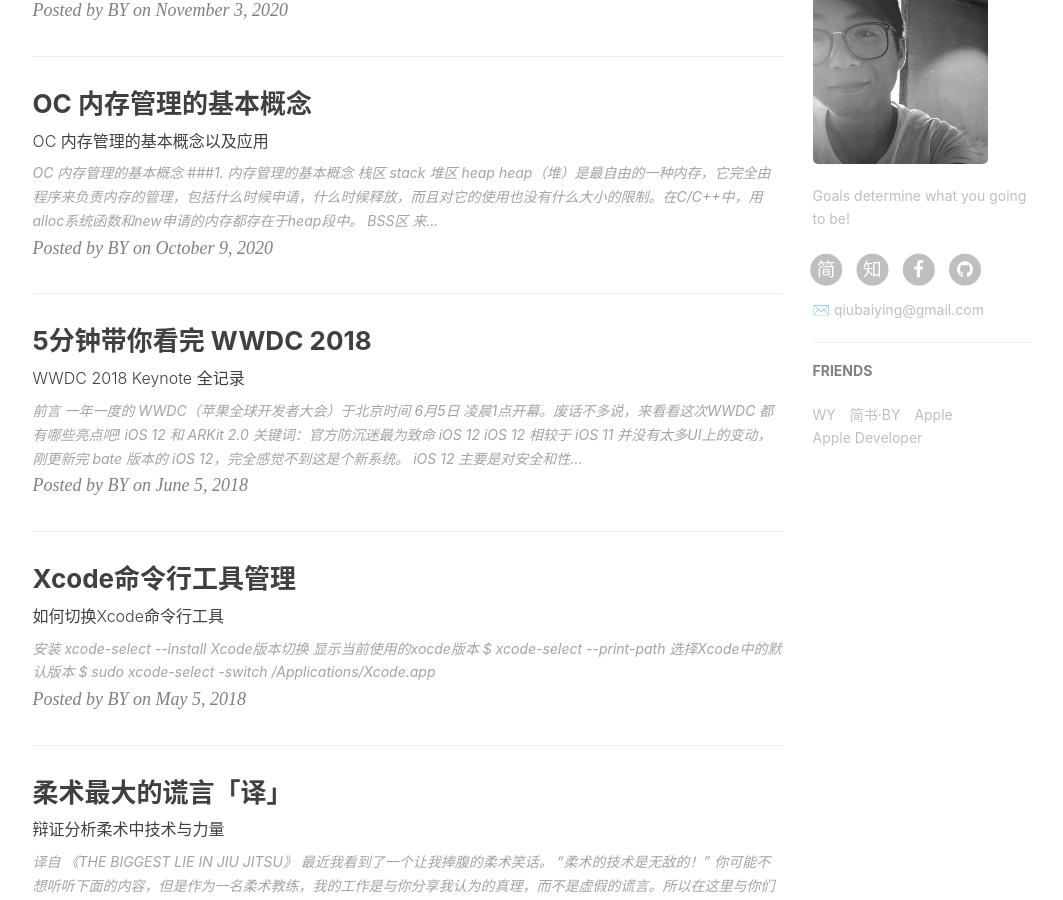
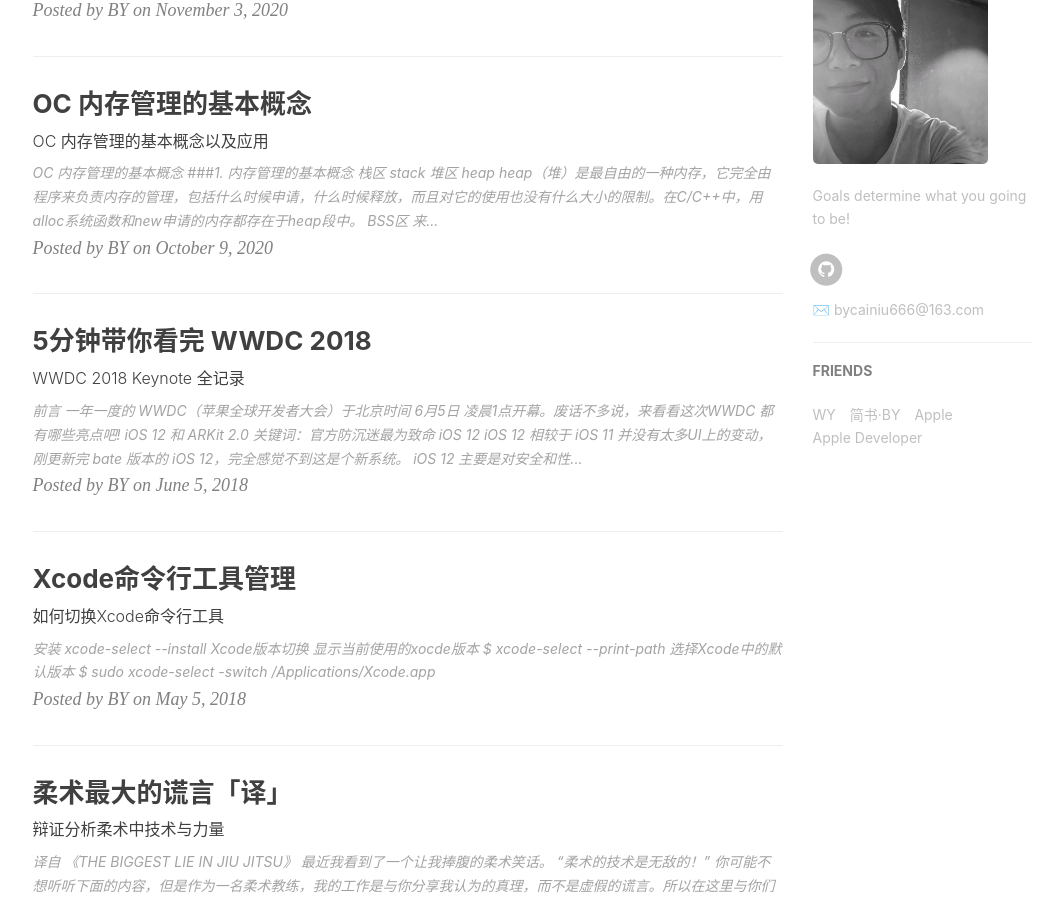
Before and after one commit to bycainiu/blog, a Jekyll site: the page built from index.html, in a window 1280 px wide and 900 px high, scrolled down 880 px. Shown: the whole window, without its empty margins (135-1198 px from the left). Built offline with Jekyll 4.4.1, drawn with Linux system fonts in a browser that asks for light colours; nearby versions of some CDN libraries; the list of posts is cut into pages by our own code; comment, search, counter and statistics services are not loaded; some of the changed lines change nothing that is shown.

Commit message:
Update _config.yml

```diff
--- a/_config.yml
+++ b/_config.yml
@@ -1,13 +1,13 @@
 # Site settings
 title: BY Blog
-SEOTitle: 柏荧的博客 | BY Blog
+SEOTitle: bycainiu的博客 | Bycainiu Blog
 header-img: img/post-bg-desk.jpg
-email: qiubaiying@gmail.com
+email: bycainiu666@163.com
 description: "Every failure is leading towards success."
-keyword: "BY, BY Blog, 柏荧的博客, qiubaiying, 邱柏荧, iOS, Apple, iPhone"
-url: "http://qiubaiying.github.io"          # your host, for absolute URL
+keyword: "Bycainiu, Bycainiu Blog,cainiu的博客, bycainiu, iOS, Apple, iPhone"
+url: "http://bycainiu.github.io"          # your host, for absolute URL
 baseurl: ""      # for example, '/blog' if your blog hosted on 'host/blog'
-github_repo: "https://github.com/qiubaiying/qiubaiying.github.io.git" # you code repository
+github_repo: "https://github.com/bycainiu/bycainiu.github.io.git" # you code repository
 
 # Sidebar settings
 sidebar: true                           # whether or not using Sidebar.
@@ -19,10 +19,10 @@
 # SNS settings
 RSS: false
 # weibo_username:     qiubaiying
-zhihu_username:     qiubaiying
-github_username:    qiubaiying
-facebook_username:  baiying.qiu.7
-jianshu_username:   e71990ada2fd
+#zhihu_username:     qiubaiying
+github_username:    bycainiu
+#facebook_username:  baiying.qiu.7
+#jianshu_username:   e71990ada2fd
 #twitter_username:   qiubaiying
 
 
@@ -64,9 +64,9 @@
   enable: true    #是否开启Gitalk评论
   clientID: f2c84e7629bb1446c1a4                            #生成的clientID
   clientSecret: ca6d6139d1e1b8c43f8b2e19492ddcac8b322d0d    #生成的clientSecret
-  repo: qiubaiying.github.io    #仓库名称
-  owner: qiubaiying    #github用户名
-  admin: qiubaiying
+  repo: bycainiu.github.io    #仓库名称
+  owner: bycainiu   #github用户名
+  admin: bycainiu
   distractionFreeMode: true #是否启用类似FB的阴影遮罩
 
 
@@ -78,7 +78,7 @@
 
 # Google Analytics
 ga_track_id: 'UA-90855596-1'            # Format: UA-xxxxxx-xx
-ga_domain: qiubaiying.top               # 默认的是 auto, 这里我是自定义了的域名，你如果没有自己的域名，需要改成auto
+ga_domain: auto               # 默认的是 auto, 这里我是自定义了的域名，你如果没有自己的域名，需要改成auto
 
 
 
```
